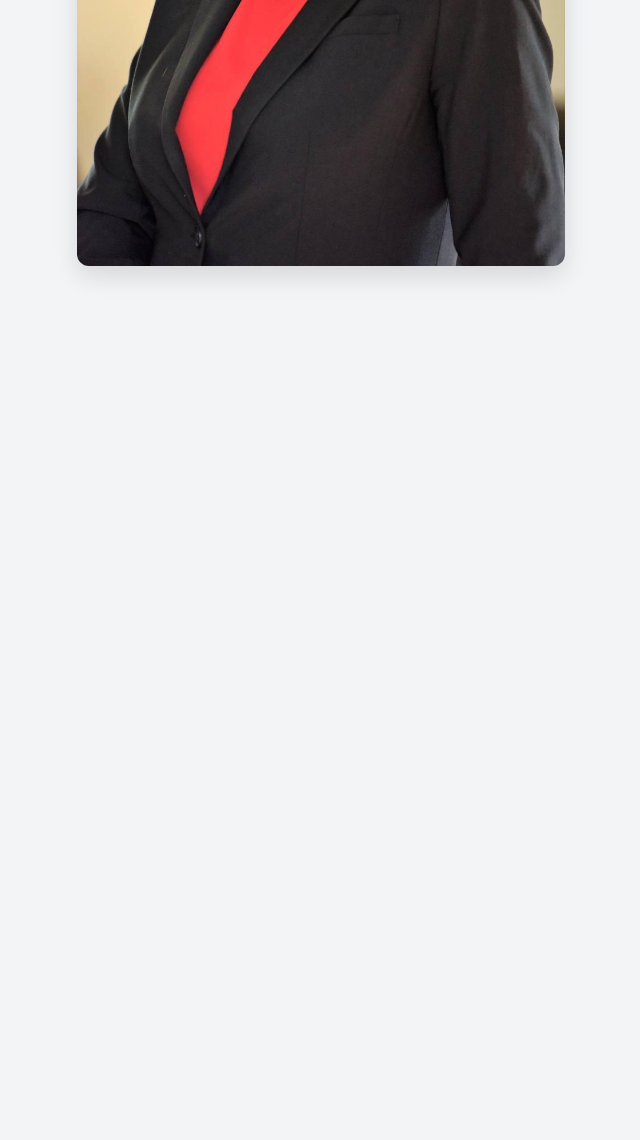
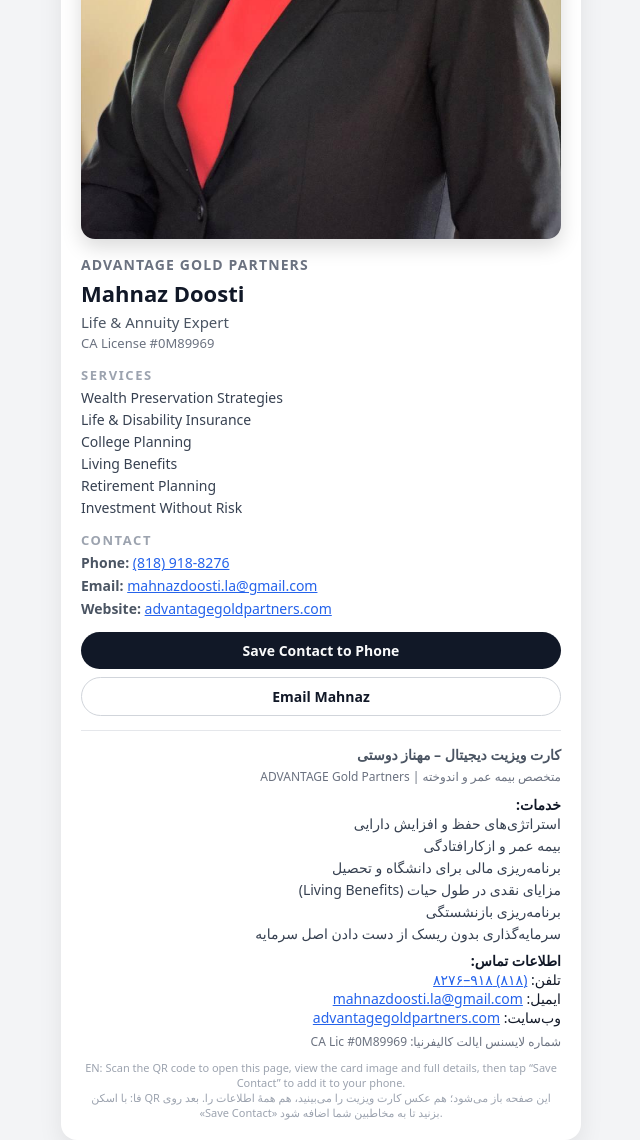
Before and after one commit to stevederavanessian/mahnaz_doosti_card, a plain HTML site: page mahnaz_doosti_card (1).html in a window 1280 px wide. Shown: the part 500-1640 px from the top of the page, without its empty margins (319-959 px from the left). Before the commit the page ends 800 px from the top, so only its background shows below. Drawn offline with Linux system fonts and the light colour scheme.

Commit message:
Enhance digital business card layout and content
Updated the title and enhanced styling for the digital business card. Added English and Persian text sections for services and contact information.

```diff
--- a/mahnaz_doosti_card (1).html
+++ b/mahnaz_doosti_card (1).html
@@ -2,37 +2,206 @@
 <html lang="en">
 <head>
   <meta charset="UTF-8">
-  <title>Mahnaz Doosti – Business Card</title>
+  <title>Mahnaz Doosti – Digital Business Card | کارت ویزیت دیجیتال مهناز دوستی</title>
   <meta name="viewport" content="width=device-width, initial-scale=1">
   <style>
     body {
       margin: 0;
+      font-family: system-ui, -apple-system, BlinkMacSystemFont, "Segoe UI", sans-serif;
       background: #f3f4f6;
       display: flex;
       align-items: center;
       justify-content: center;
       min-height: 100vh;
-      font-family: system-ui, -apple-system, BlinkMacSystemFont, "Segoe UI", sans-serif;
     }
-    .wrap {
+    .card {
+      background: #ffffff;
+      padding: 20px;
+      border-radius: 16px;
       max-width: 520px;
       width: 100%;
-      padding: 16px;
+      box-shadow: 0 10px 25px rgba(0,0,0,0.08);
       box-sizing: border-box;
     }
-    img {
+    .photo {
       width: 100%;
-      height: auto;
-      border-radius: 12px;
-      box-shadow: 0 10px 25px rgba(0,0,0,0.12);
+      border-radius: 14px;
+      box-shadow: 0 8px 20px rgba(0,0,0,0.15);
+      margin-bottom: 16px;
       display: block;
     }
+    .company {
+      font-size: 14px;
+      letter-spacing: 0.08em;
+      text-transform: uppercase;
+      color: #6b7280;
+      margin-bottom: 4px;
+      font-weight: 600;
+    }
+    .name {
+      font-size: 22px;
+      font-weight: 700;
+      margin: 0;
+      color: #111827;
+    }
+    .title {
+      font-size: 15px;
+      color: #4b5563;
+      margin: 4px 0 2px 0;
+    }
+    .license {
+      font-size: 13px;
+      color: #6b7280;
+      margin-bottom: 12px;
+    }
+    .section-title {
+      font-size: 13px;
+      text-transform: uppercase;
+      letter-spacing: 0.12em;
+      color: #9ca3af;
+      margin: 14px 0 4px 0;
+      font-weight: 600;
+    }
+    .services, .services-fa {
+      list-style: none;
+      padding: 0;
+      margin: 0 0 8px 0;
+      font-size: 14px;
+      color: #374151;
+    }
+    .services li,
+    .services-fa li {
+      margin-bottom: 3px;
+    }
+    .item {
+      font-size: 14px;
+      margin-bottom: 4px;
+      color: #111827;
+    }
+    .label {
+      font-weight: 600;
+      color: #4b5563;
+    }
+    .actions {
+      margin-top: 14px;
+      display: flex;
+      flex-direction: column;
+      gap: 8px;
+    }
+    .btn {
+      display: inline-block;
+      text-align: center;
+      text-decoration: none;
+      padding: 9px 14px;
+      border-radius: 999px;
+      font-size: 14px;
+      font-weight: 600;
+      border: none;
+      cursor: pointer;
+    }
+    .btn-primary {
+      background: #111827;
+      color: #f9fafb;
+    }
+    .btn-outline {
+      background: transparent;
+      color: #111827;
+      border: 1px solid #d1d5db;
+    }
+    .divider {
+      margin: 14px 0;
+      border-top: 1px solid #e5e7eb;
+    }
+    .fa-block {
+      direction: rtl;
+      text-align: right;
+      font-size: 14px;
+      color: #111827;
+    }
+    .fa-title {
+      font-weight: 600;
+      margin-bottom: 4px;
+      color: #4b5563;
+    }
+    .fa-small {
+      font-size: 12px;
+      color: #6b7280;
+    }
+    .footer-note {
+      margin-top: 10px;
+      font-size: 11px;
+      color: #9ca3af;
+      text-align: center;
+    }
+    a { color: #2563eb; }
   </style>
 </head>
 <body>
-  <div class="wrap">
-    <img src="WhatsApp Image 2025-11-14 at 15.51.54_00112442.jpg"
-         alt="Mahnaz Doosti business card">
+  <div class="card">
+    <!-- عکس کارت ویزیت -->
+    <img
+      src="WhatsApp Image 2025-11-14 at 15.51.54_00112442.jpg"
+      alt="Mahnaz Doosti business card"
+      class="photo"
+    >
+
+    <!-- متن انگلیسی -->
+    <div class="company">ADVANTAGE Gold Partners</div>
+    <h1 class="name">Mahnaz Doosti</h1>
+    <div class="title">Life &amp; Annuity Expert</div>
+    <div class="license">CA License #0M89969</div>
+
+    <div class="section-title">Services</div>
+    <ul class="services">
+      <li>Wealth Preservation Strategies</li>
+      <li>Life &amp; Disability Insurance</li>
+      <li>College Planning</li>
+      <li>Living Benefits</li>
+      <li>Retirement Planning</li>
+      <li>Investment Without Risk</li>
+    </ul>
+
+    <div class="section-title">Contact</div>
+    <div class="item"><span class="label">Phone:</span> <a href="tel:+18189188276">(818) 918-8276</a></div>
+    <div class="item"><span class="label">Email:</span> <a href="mailto:mahnazdoosti.la@gmail.com">mahnazdoosti.la@gmail.com</a></div>
+    <div class="item"><span class="label">Website:</span> <a href="https://advantagegoldpartners.com" target="_blank" rel="noopener">advantagegoldpartners.com</a></div>
+
+    <div class="actions">
+      <!-- اگر فایل vcf را در همین ریپو گذاشتی با همین اسم، این دکمه کار می‌کند -->
+      <a class="btn btn-primary" href="mahnaz_doosti_contact.vcf" download>Save Contact to Phone</a>
+      <a class="btn btn-outline" href="mailto:mahnazdoosti.la@gmail.com">Email Mahnaz</a>
+    </div>
+
+    <div class="divider"></div>
+
+    <!-- متن فارسی -->
+    <div class="fa-block">
+      <div class="fa-title">کارت ویزیت دیجیتال – مهناز دوستی</div>
+      <div class="fa-small">متخصص بیمه عمر و اندوخته | ADVANTAGE Gold Partners</div>
+
+      <div style="margin-top:10px; font-weight:600;">خدمات:</div>
+      <ul class="services-fa">
+        <li>استراتژی‌های حفظ و افزایش دارایی</li>
+        <li>بیمه عمر و ازکارافتادگی</li>
+        <li>برنامه‌ریزی مالی برای دانشگاه و تحصیل</li>
+        <li>مزایای نقدی در طول حیات (Living Benefits)</li>
+        <li>برنامه‌ریزی بازنشستگی</li>
+        <li>سرمایه‌گذاری بدون ریسک از دست دادن اصل سرمایه</li>
+      </ul>
+
+      <div style="margin-top:8px; font-weight:600;">اطلاعات تماس:</div>
+      <div>تلفن: <a href="tel:+18189188276">(۸۱۸) ۹۱۸–۸۲۷۶</a></div>
+      <div>ایمیل: <a href="mailto:mahnazdoosti.la@gmail.com">mahnazdoosti.la@gmail.com</a></div>
+      <div>وب‌سایت: <a href="https://advantagegoldpartners.com" target="_blank" rel="noopener">advantagegoldpartners.com</a></div>
+      <div style="margin-top:6px; font-size:12px; color:#6b7280;">
+        شماره لایسنس ایالت کالیفرنیا: CA Lic #0M89969
+      </div>
+    </div>
+
+    <div class="footer-note">
+      EN: Scan the QR code to open this page, view the card image and full details, then tap “Save Contact” to add it to your phone.<br>
+      فا: با اسکن QR این صفحه باز می‌شود؛ هم عکس کارت ویزیت را می‌بینید، هم همهٔ اطلاعات را. بعد روی «Save Contact» بزنید تا به مخاطبین شما اضافه شود.
+    </div>
   </div>
 </body>
 </html>
```
